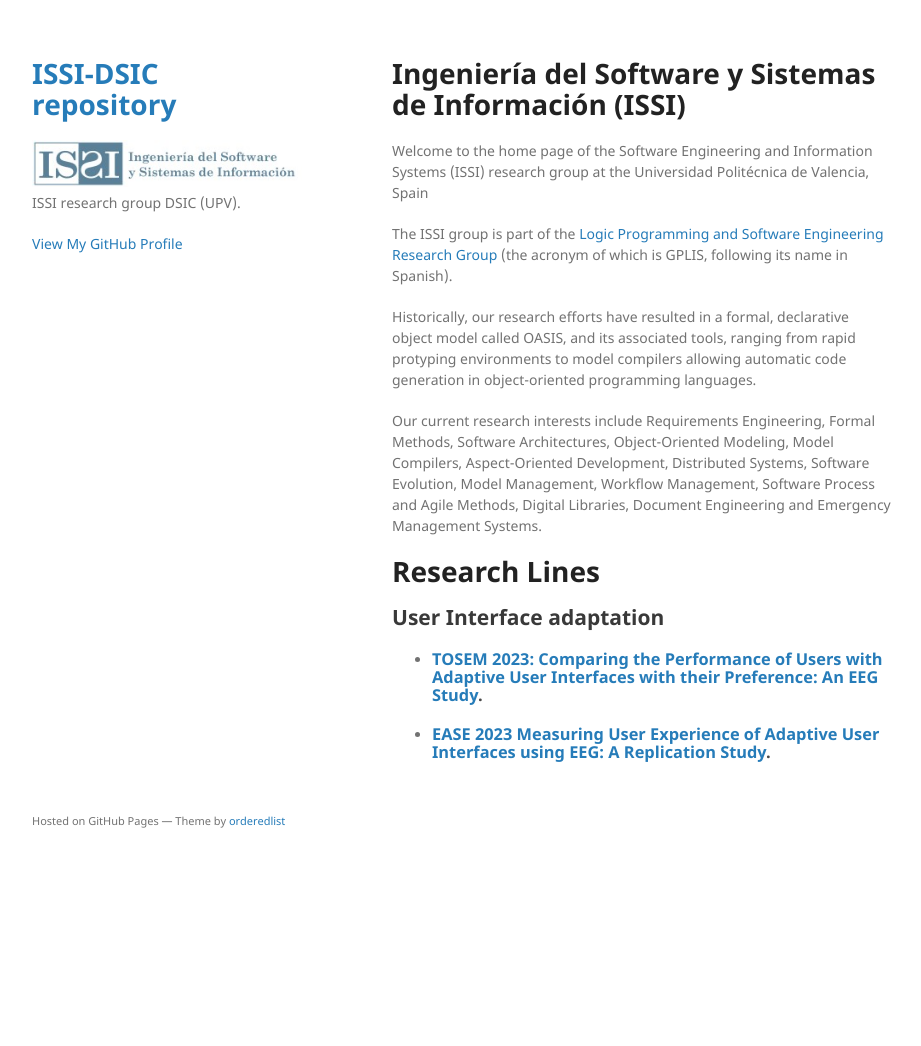
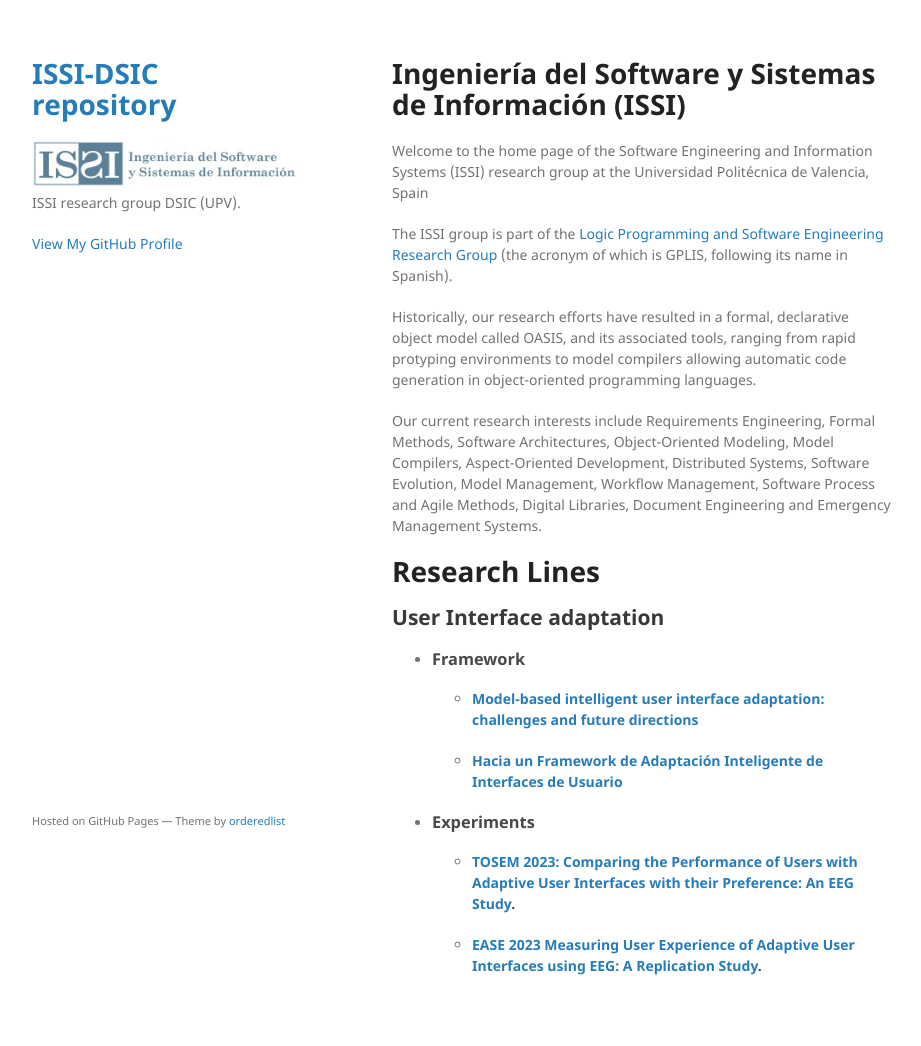
Before and after one commit to ISSI-DSIC/issi-dsic.github.io, a Jekyll site: the page built from index.md, in a window 1280 px wide. Shown: the whole page, without its empty margins (178-1099 px from the left). Built offline with Jekyll 4.4.1, drawn with Linux system fonts in a browser that asks for light colours; our own code applies the rules of GitHub Pages for plain Markdown files; before the commit the page ends 900 px from its top, so only the background shows below that.

Commit message:
Update index.md

```diff
--- a/index.md
+++ b/index.md
@@ -15,5 +15,10 @@ Our current research interests include Requirements Engineering, Formal Methods,
 # Research Lines
 
 ## User Interface adaptation
-- ### [TOSEM 2023: Comparing the Performance of Users with Adaptive User Interfaces with their Preference: An EEG Study](./pages/experiment-1.html).
-- ### [EASE 2023 Measuring User Experience of Adaptive User Interfaces using EEG: A Replication Study](./pages/experiment-2.html).
+- ### Framework
+  - #### [Model-based intelligent user interface adaptation: challenges and future directions](https://doi.org/10.1007/s10270-021-00909-7)
+  - #### [Hacia un Framework de Adaptación Inteligente de Interfaces de Usuario](http://hdl.handle.net/11705/JISBD/2022/8212)
+
+- ### Experiments
+  - #### [TOSEM 2023: Comparing the Performance of Users with Adaptive User Interfaces with their Preference: An EEG Study](./pages/experiment-1.html).
+  - #### [EASE 2023 Measuring User Experience of Adaptive User Interfaces using EEG: A Replication Study](./pages/experiment-2.html).
```
